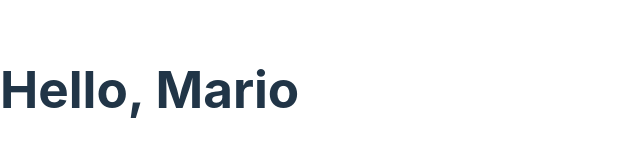
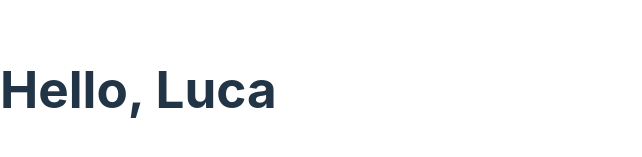
Before and after one commit to GabrieleBarberio/eserciReact, a React (Vite) app: page / in a window 1280 px wide. Shown: the part 246-403 px from the top of the page, without its empty margins (0-642 px from the left). Built offline with nearby package versions, Linux system fonts and the light colour scheme.

Commit message:
second exercise

```diff
--- a/src/App.jsx
+++ b/src/App.jsx
@@ -1,11 +1,12 @@
 import React from "react";
 import { Welcome1 } from "./component/Es4/Welcome1";
 
+//name={<strong>Luca</strong>} passato come props per l'e5
 class App extends React.Component {
   render() {
     return (
       <>
-        <Welcome1 age="22" />
+        <Welcome1 age="22" name={<strong>Luca</strong>} />
       </>
     );
   }
```
